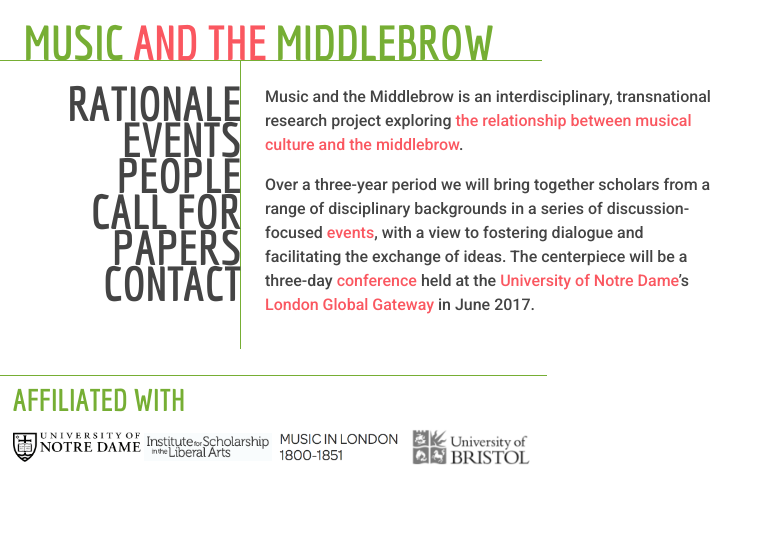
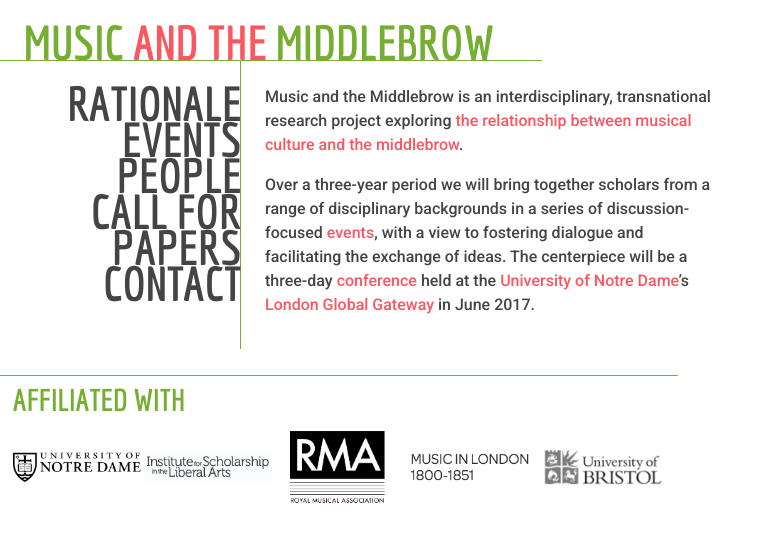
Before and after one commit to musicandthemiddlebrow/musicandthemiddlebrow.github.io, a Jekyll site: the page built from index.html, in a window 1280 px wide. Shown: the top 542 px of the page, without its empty margins (0-773 px from the left). Built offline with Jekyll 4.4.1, drawn with Linux system fonts in a browser that asks for light colours.

Commit message:
Add logo

```diff
--- a/_layouts/default.html
+++ b/_layouts/default.html
@@ -33,6 +33,7 @@
     <footer><h2>Affiliated with</h2>
       <p><a href="https://www.nd.edu"><img src="{{ '/img/notredame.png' | prepend: site.baseurl }}"></a>
         <a href="http://isla.nd.edu/"><img src="{{ '/img/isla.png' | prepend: site.baseurl }}"></a>
+        <a href="http://rma.ac.uk/"><img src="{{ '/img/rma.png' | prepend: site.baseurl }}"></a>
         <a href="http://musicinlondon.org/"><img src="{{ '/img/musicinlondon.png' | prepend: site.baseurl }}"></a>
         <a href="http://www.bristol.ac.uk/"><img src="{{ '/img/bristol.png' | prepend: site.baseurl }}"></a></p></footer>
     <script>
```
Also changed, not shown: img/rma.png.
